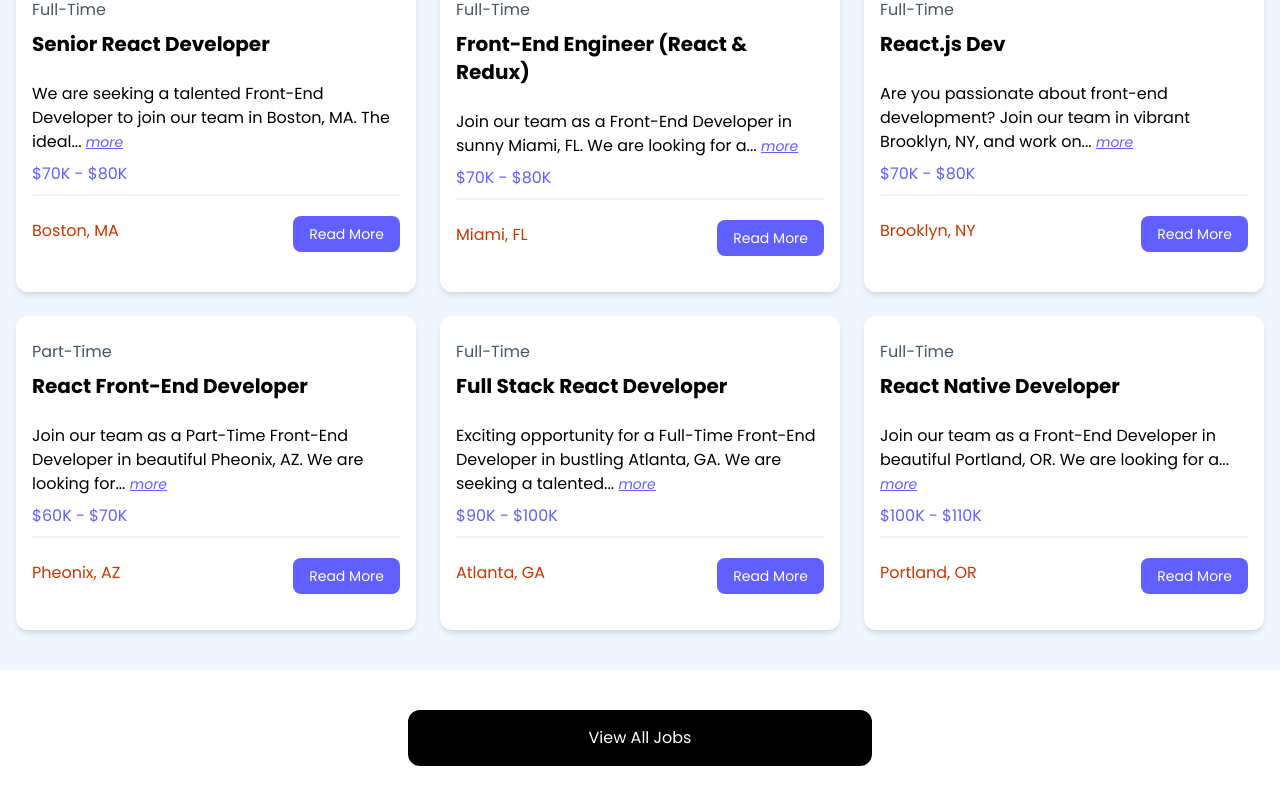
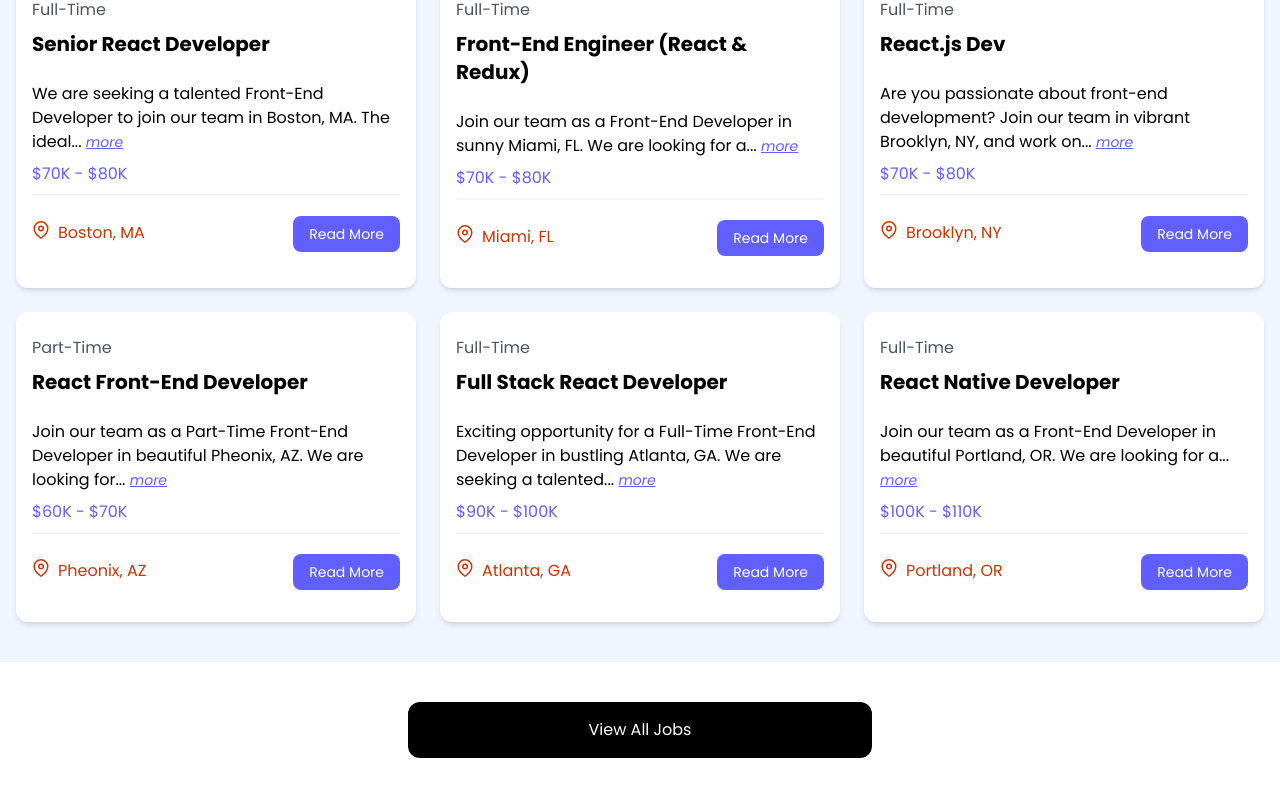
Before and after one commit to doinby/react-crashcourse-traversymedia, a React (Vite) app: page / in a window 1280 px wide. Shown: the part 735-1539 px from the top of the page. Built offline with nearby package versions, Linux system fonts and the light colour scheme.

Commit message:
add icons to joblisting

```diff
--- a/src/components/JobListing.jsx
+++ b/src/components/JobListing.jsx
@@ -1,4 +1,5 @@
 import { useState } from 'react';
+import { MapPin } from 'react-feather';
 
 export default function JobListing({
 	data: { id, title, type, description: longDesc, location, salary },
@@ -35,10 +36,9 @@ export default function JobListing({
 
 				<div className='border border-gray-100 mb-5'></div>
 
-				<div className='flex flex-col lg:flex-row justify-between mb-4'>
-					<div className='text-orange-700 mb-3'>
-						<i className='fa-solid fa-location-dot text-lg'></i>
-						{location}
+				<div className='flex flex-col lg:flex-row justify-between items-baseline mb-4'>
+					<div className='flex gap-2 text-orange-700'>
+						<MapPin size={18} /> {location}
 					</div>
 					<a
 						href='job.html'
```
